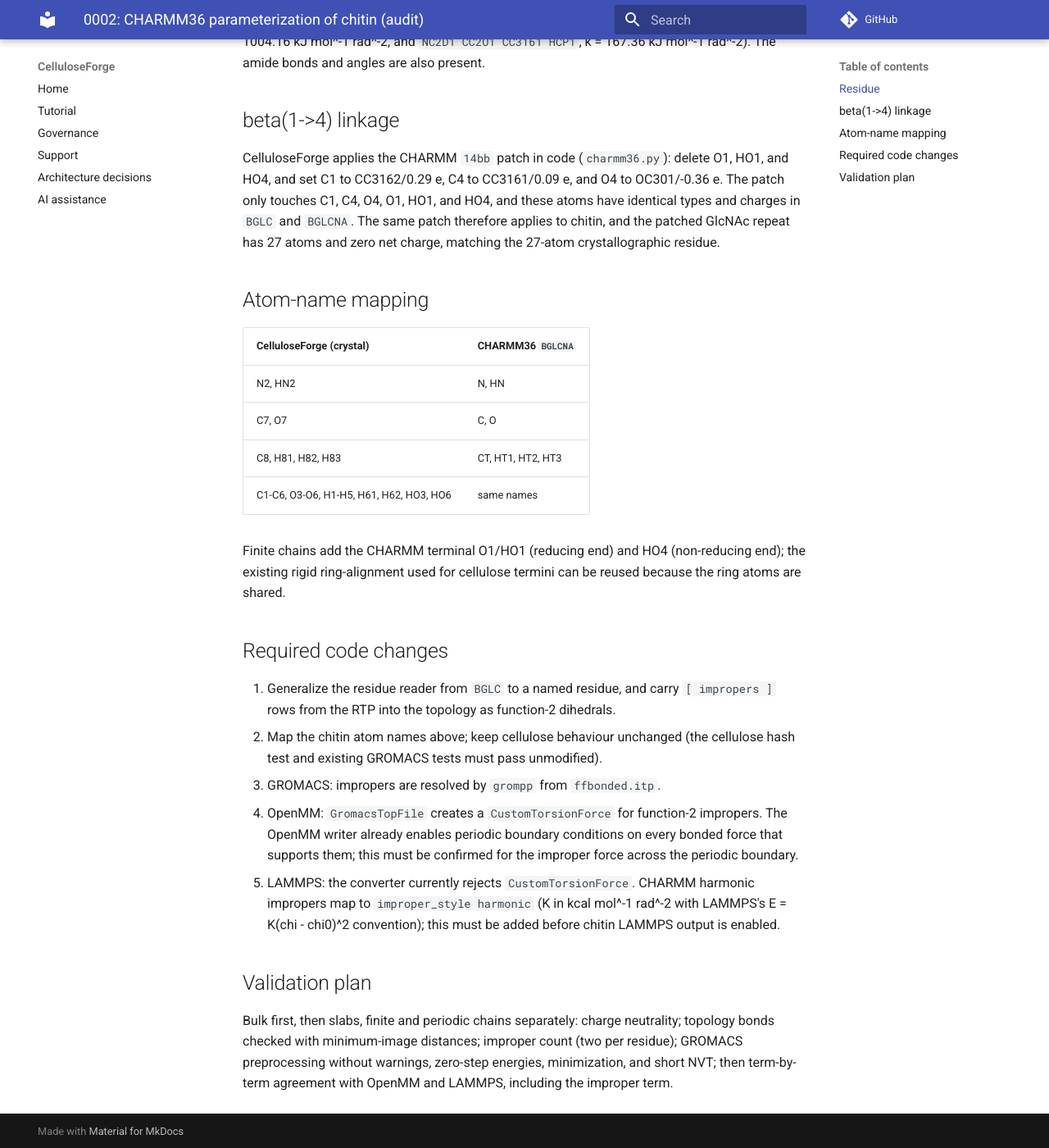
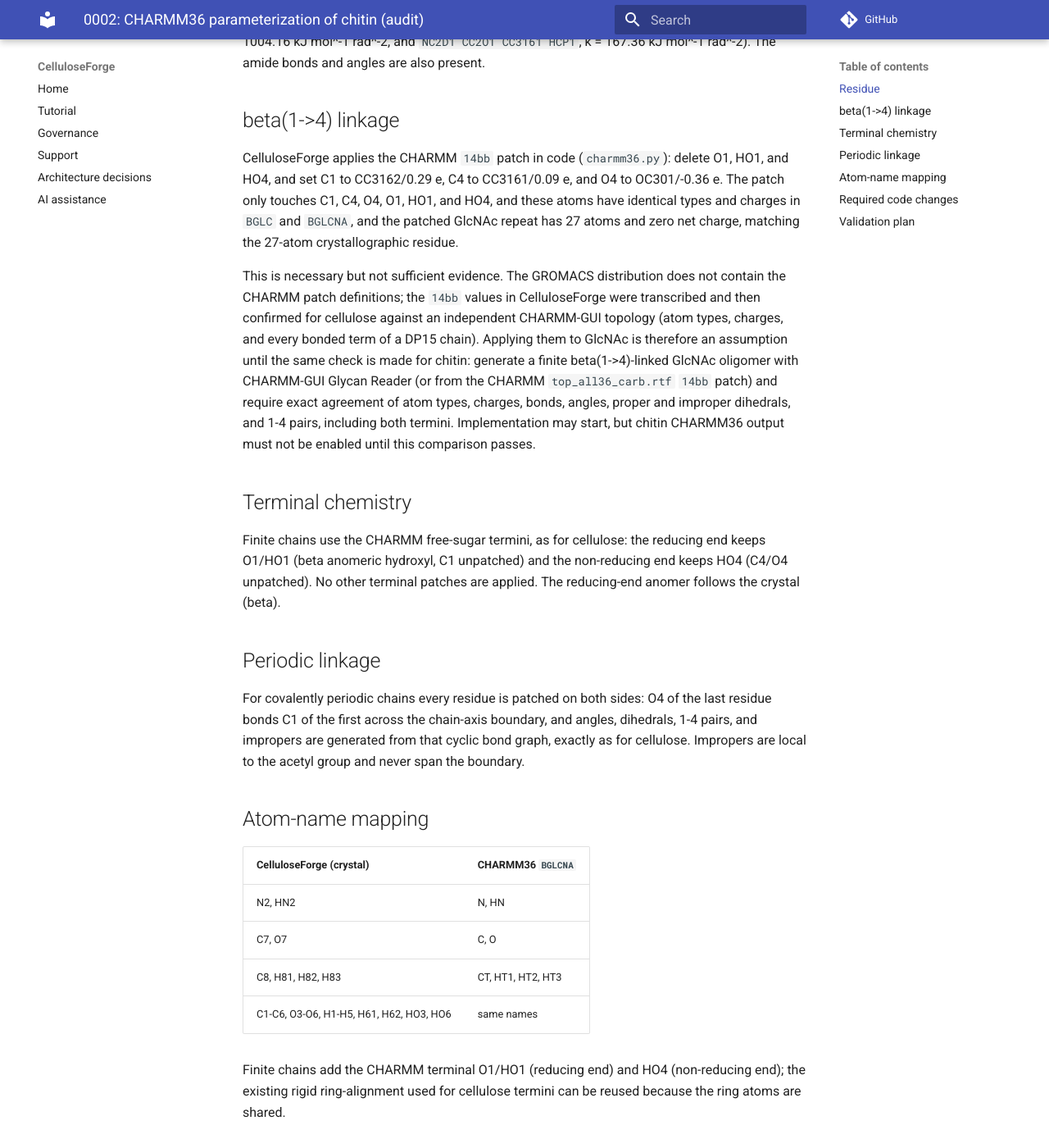
Before and after one commit to askforarun/cellulose-forge, an MkDocs documentation site: the page built from docs/decisions/0002-charmm36-chitin-audit.md, in a window 1280 px wide and 1400 px high, scrolled down 586 px. Shown: the whole window at 82% size. Built offline with MkDocs 1.6.1 and Material for MkDocs 9.7.7, drawn with Linux system fonts in a browser that asks for light colours; comment, search, counter and statistics services are not loaded.

Commit message:
Record chitin 14bb verification requirement, termini, periodicity
Co-Authored-By: Claude Opus 5.5 <noreply@anthropic.com>

```diff
--- a/docs/decisions/0002-charmm36-chitin-audit.md
+++ b/docs/decisions/0002-charmm36-chitin-audit.md
@@ -25,9 +25,36 @@ angles are also present.
 CelluloseForge applies the CHARMM `14bb` patch in code (`charmm36.py`):
 delete O1, HO1, and HO4, and set C1 to CC3162/0.29 e, C4 to CC3161/0.09 e, and
 O4 to OC301/-0.36 e. The patch only touches C1, C4, O4, O1, HO1, and HO4, and
-these atoms have identical types and charges in `BGLC` and `BGLCNA`. The same
-patch therefore applies to chitin, and the patched GlcNAc repeat has 27 atoms
-and zero net charge, matching the 27-atom crystallographic residue.
+these atoms have identical types and charges in `BGLC` and `BGLCNA`, and the
+patched GlcNAc repeat has 27 atoms and zero net charge, matching the 27-atom
+crystallographic residue.
+
+This is necessary but not sufficient evidence. The GROMACS distribution does
+not contain the CHARMM patch definitions; the `14bb` values in CelluloseForge
+were transcribed and then confirmed for cellulose against an independent
+CHARMM-GUI topology (atom types, charges, and every bonded term of a DP15
+chain). Applying them to GlcNAc is therefore an assumption until the same
+check is made for chitin: generate a finite beta(1->4)-linked GlcNAc oligomer
+with CHARMM-GUI Glycan Reader (or from the CHARMM `top_all36_carb.rtf`
+`14bb` patch) and require exact agreement of atom types, charges, bonds,
+angles, proper and improper dihedrals, and 1-4 pairs, including both
+termini. Implementation may start, but chitin CHARMM36 output must not be
+enabled until this comparison passes.
+
+## Terminal chemistry
+
+Finite chains use the CHARMM free-sugar termini, as for cellulose: the
+reducing end keeps O1/HO1 (beta anomeric hydroxyl, C1 unpatched) and the
+non-reducing end keeps HO4 (C4/O4 unpatched). No other terminal patches are
+applied. The reducing-end anomer follows the crystal (beta).
+
+## Periodic linkage
+
+For covalently periodic chains every residue is patched on both sides: O4 of
+the last residue bonds C1 of the first across the chain-axis boundary, and
+angles, dihedrals, 1-4 pairs, and impropers are generated from that cyclic
+bond graph, exactly as for cellulose. Impropers are local to the acetyl group
+and never span the boundary.
 
 ## Atom-name mapping
 
```
